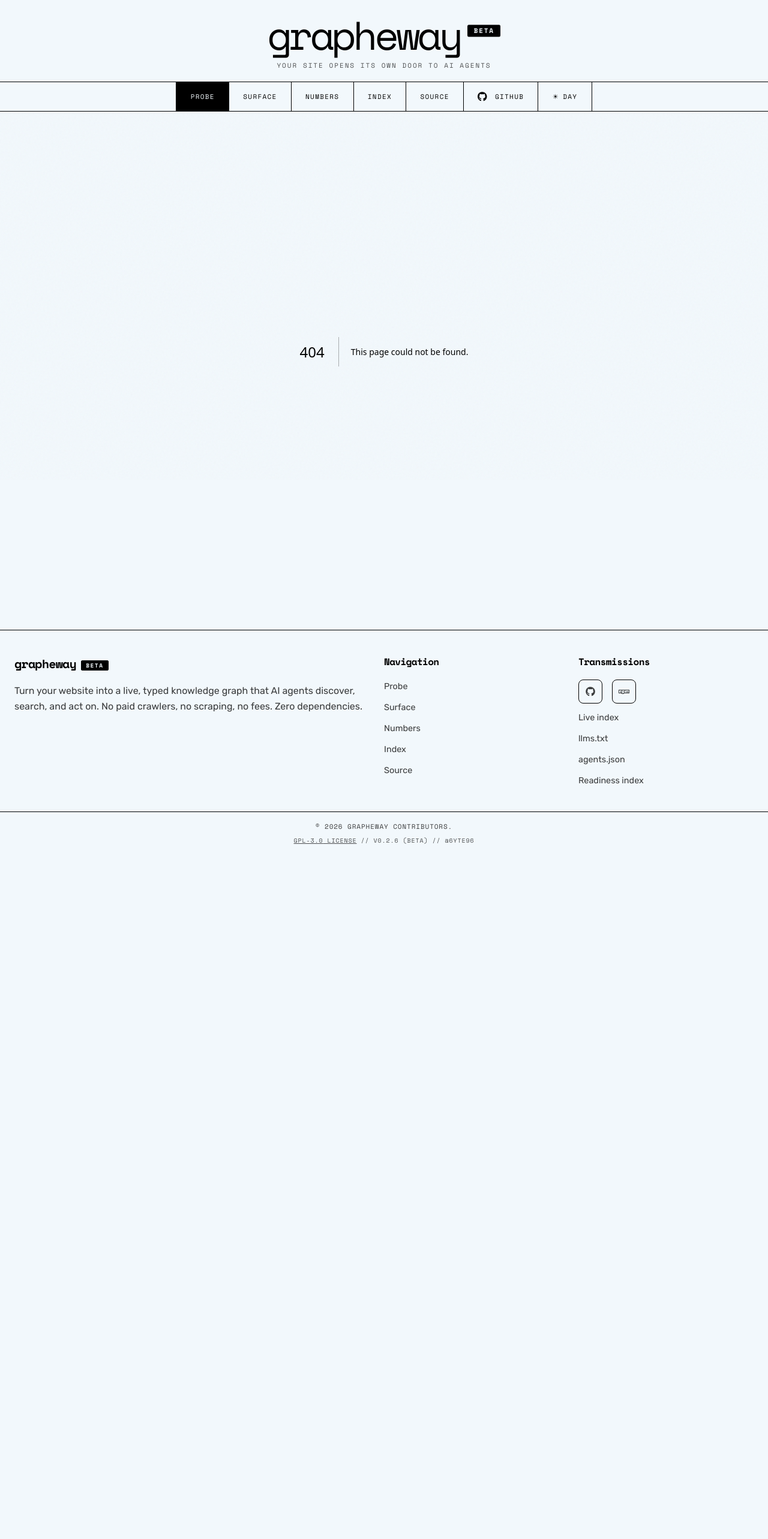
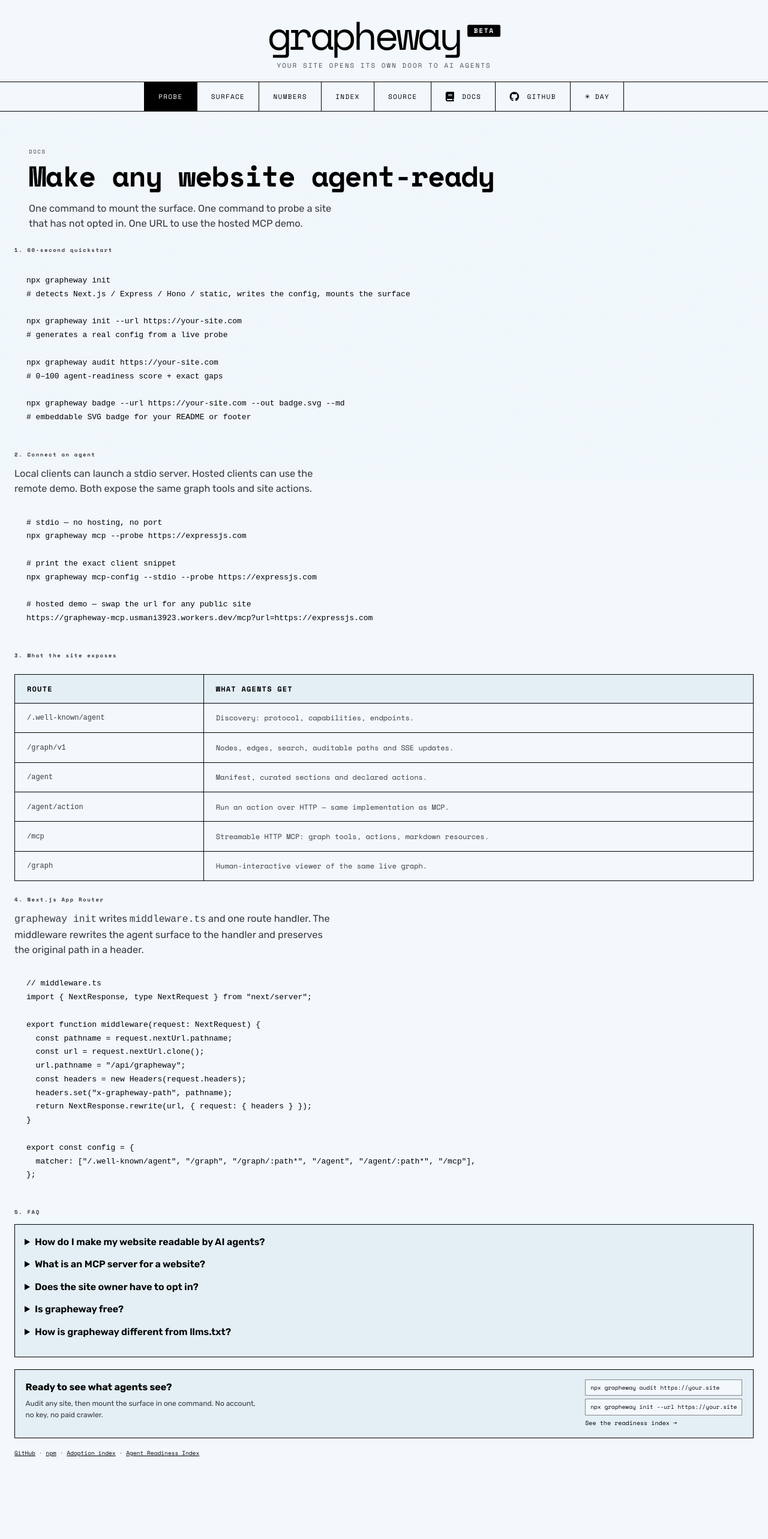
Before and after one commit to 6yte96/grapheway, a Next.js app in the folder website/: page /grapheway/docs in a window 1280 px wide. Before the commit this address had no page. Shown: the top 2566 px of the page at 60% size. Before the commit the page ends 1426 px from the top, so only its background shows below. Built offline with nearby package versions, Linux system fonts and the light colour scheme.

Commit message:
docs: add a high-intent docs page with FAQ schema and docs navigation

```diff
--- /dev/null
+++ b/website/src/app/docs/page.tsx
@@ -0,0 +1,171 @@
+import Link from "next/link";
+import { PROJECT_CONFIG } from "@/config";
+
+export const metadata = {
+  title: `Docs · ${PROJECT_CONFIG.brand.name}`,
+  description:
+    "Make any website agent-ready in one command. Quickstart for Next.js, Express, Hono, static hosts, stdio MCP and the hosted remote MCP endpoint.",
+};
+
+const faq = [
+  {
+    q: "How do I make my website readable by AI agents?",
+    a: "Run `npx grapheway init` in your project. It detects Next.js, Express, Hono or a static host, writes grapheway.config.ts, and mounts the agent surface: discovery, a typed knowledge graph, an /agent API and an open MCP endpoint.",
+  },
+  {
+    q: "What is an MCP server for a website?",
+    a: "An MCP server exposes a site's content and actions as native tools to AI clients such as Claude Desktop, Cursor and VS Code. Grapheway gives a site graph tools (graph_node, graph_neighbors, graph_search, graph_path), its own actions, and pages as markdown resources.",
+  },
+  {
+    q: "Does the site owner have to opt in?",
+    a: "No. `npx grapheway probe <url>` converts any public site into the same graph locally, respecting robots.txt and staying same-origin. The opt-in runtime makes the surface permanent and live.",
+  },
+  {
+    q: "Is grapheway free?",
+    a: "Yes. The protocol and runtime are GPL-3.0, with no account, no API key and no paid crawler. The hosted MCP demo is rate-limited but free.",
+  },
+  {
+    q: "How is grapheway different from llms.txt?",
+    a: "llms.txt is a static, hand-maintained snapshot. Grapheway is a live graph: typed nodes and edges, search, auditable paths, actions, realtime updates over SSE, and MCP tools that agents can call.",
+  },
+];
+
+const faqLd = {
+  "@context": "https://schema.org",
+  "@type": "FAQPage",
+  mainEntity: faq.map((item) => ({
+    "@type": "Question",
+    name: item.q,
+    acceptedAnswer: { "@type": "Answer", text: item.a },
+  })),
+};
+
+function Code({ children }: { children: string }) {
+  return (
+    <pre className="code-window-body" style={{ marginTop: "0.75rem" }}>
+      <code>{children}</code>
+    </pre>
+  );
+}
+
+export default function DocsPage() {
+  return (
+    <section className="projects-section" style={{ paddingTop: "2rem" }}>
+      <script
+        type="application/ld+json"
+        dangerouslySetInnerHTML={{ __html: JSON.stringify(faqLd) }}
+      />
+
+      <div className="section-header">
+        <div className="section-header-left">
+          <p className="readiness-eyebrow">DOCS</p>
+          <h2 className="section-title">Make any website agent-ready</h2>
+          <p className="section-description">
+            One command to mount the surface. One command to probe a site that
+            has not opted in. One URL to use the hosted MCP demo.
+          </p>
+        </div>
+      </div>
+
+      <h3 className="readiness-eyebrow" style={{ marginTop: "1.5rem" }}>1. 60-second quickstart</h3>
+      <Code>{`npx grapheway init
+# detects Next.js / Express / Hono / static, writes the config, mounts the surface
+
+npx grapheway init --url https://your-site.com
+# generates a real config from a live probe
+
+npx grapheway audit https://your-site.com
+# 0–100 agent-readiness score + exact gaps
+
+npx grapheway badge --url https://your-site.com --out badge.svg --md
+# embeddable SVG badge for your README or footer`}</Code>
+
+      <h3 className="readiness-eyebrow" style={{ marginTop: "1.5rem" }}>2. Connect an agent</h3>
+      <p className="section-description" style={{ marginTop: "0.4rem" }}>
+        Local clients can launch a stdio server. Hosted clients can use the
+        remote demo. Both expose the same graph tools and site actions.
+      </p>
+      <Code>{`# stdio — no hosting, no port
+npx grapheway mcp --probe https://expressjs.com
+
+# print the exact client snippet
+npx grapheway mcp-config --stdio --probe https://expressjs.com
+
+# hosted demo — swap the url for any public site
+https://grapheway-mcp.usmani3923.workers.dev/mcp?url=https://expressjs.com`}</Code>
+
+      <h3 className="readiness-eyebrow" style={{ marginTop: "1.5rem" }}>3. What the site exposes</h3>
+      <div className="benchmark-table-wrapper">
+        <table className="benchmark-table">
+          <thead>
+            <tr>
+              <th>Route</th>
+              <th>What agents get</th>
+            </tr>
+          </thead>
+          <tbody>
+            <tr><td><code>/.well-known/agent</code></td><td>Discovery: protocol, capabilities, endpoints.</td></tr>
+            <tr><td><code>/graph/v1</code></td><td>Nodes, edges, search, auditable paths and SSE updates.</td></tr>
+            <tr><td><code>/agent</code></td><td>Manifest, curated sections and declared actions.</td></tr>
+            <tr><td><code>/agent/action</code></td><td>Run an action over HTTP — same implementation as MCP.</td></tr>
+            <tr><td><code>/mcp</code></td><td>Streamable HTTP MCP: graph tools, actions, markdown resources.</td></tr>
+            <tr><td><code>/graph</code></td><td>Human-interactive viewer of the same live graph.</td></tr>
+          </tbody>
+        </table>
+      </div>
+
+      <h3 className="readiness-eyebrow" style={{ marginTop: "1.5rem" }}>4. Next.js App Router</h3>
+      <p className="section-description" style={{ marginTop: "0.4rem" }}>
+        <code>grapheway init</code> writes <code>middleware.ts</code> and one
+        route handler. The middleware rewrites the agent surface to the handler
+        and preserves the original path in a header.
+      </p>
+      <Code>{`// middleware.ts
+import { NextResponse, type NextRequest } from "next/server";
+
+export function middleware(request: NextRequest) {
+  const pathname = request.nextUrl.pathname;
+  const url = request.nextUrl.clone();
+  url.pathname = "/api/grapheway";
+  const headers = new Headers(request.headers);
+  headers.set("x-grapheway-path", pathname);
+  return NextResponse.rewrite(url, { request: { headers } });
+}
+
+export const config = {
+  matcher: ["/.well-known/agent", "/graph", "/graph/:path*", "/agent", "/agent/:path*", "/mcp"],
+};`}</Code>
+
+      <h3 className="readiness-eyebrow" style={{ marginTop: "1.5rem" }}>5. FAQ</h3>
+      <div className="readiness-gaps-card" style={{ marginTop: "0.75rem" }}>
+        {faq.map((item) => (
+          <details key={item.q} style={{ marginBottom: "0.75rem" }}>
+            <summary style={{ cursor: "pointer", fontWeight: 600 }}>{item.q}</summary>
+            <p style={{ marginTop: "0.4rem", fontSize: 13, color: "var(--text-secondary)", lineHeight: 1.6 }}>
+              {item.a}
+            </p>
+          </details>
+        ))}
+      </div>
+
+      <div className="readiness-cta">
+        <div>
+          <strong>Ready to see what agents see?</strong>
+          <p>Audit any site, then mount the surface in one command. No account, no key, no paid crawler.</p>
+        </div>
+        <div className="readiness-commands">
+          <code>npx grapheway audit https://your.site</code>
+          <code>npx grapheway init --url https://your.site</code>
+          <Link href="/readiness" className="readiness-link">See the readiness index →</Link>
+        </div>
+      </div>
+
+      <p className="readiness-method">
+        <Link href={PROJECT_CONFIG.links.github}>GitHub</Link> ·{" "}
+        <Link href={PROJECT_CONFIG.links.npm ?? "#"}>npm</Link> ·{" "}
+        <Link href="/adopters">Adoption index</Link> ·{" "}
+        <Link href="/readiness">Agent Readiness Index</Link>
+      </p>
+    </section>
+  );
+}
--- a/website/src/components/Footer.tsx
+++ b/website/src/components/Footer.tsx
@@ -76,6 +76,9 @@ export function Footer() {
             <a href={`${basePath}/readiness/`} className="footer-link">
               Readiness index
             </a>
+            <a href={`${basePath}/docs/`} className="footer-link">
+              Docs
+            </a>
           </div>
         </div>
       </div>
--- a/website/src/components/Header.tsx
+++ b/website/src/components/Header.tsx
@@ -93,6 +93,10 @@ export function Header() {
                 <span>{item.label}</span>
               </a>
             ))}
+            <Link href="/docs" className="nav-link">
+              <i className="fas fa-book mr-1"></i>
+              <span>Docs</span>
+            </Link>
             <a
               href={links.github}
               target="_blank"
@@ -143,6 +147,10 @@ export function Header() {
               <span>{item.label}</span>
             </a>
           ))}
+          <Link href="/docs" className="drawer-link" onClick={closeDrawer}>
+            <i className="fas fa-book"></i>
+            <span>Docs</span>
+          </Link>
           <a
             href={links.github}
             target="_blank"
```
Also changed, not shown: 1 other file (tests, documents, lock files or other folders).
